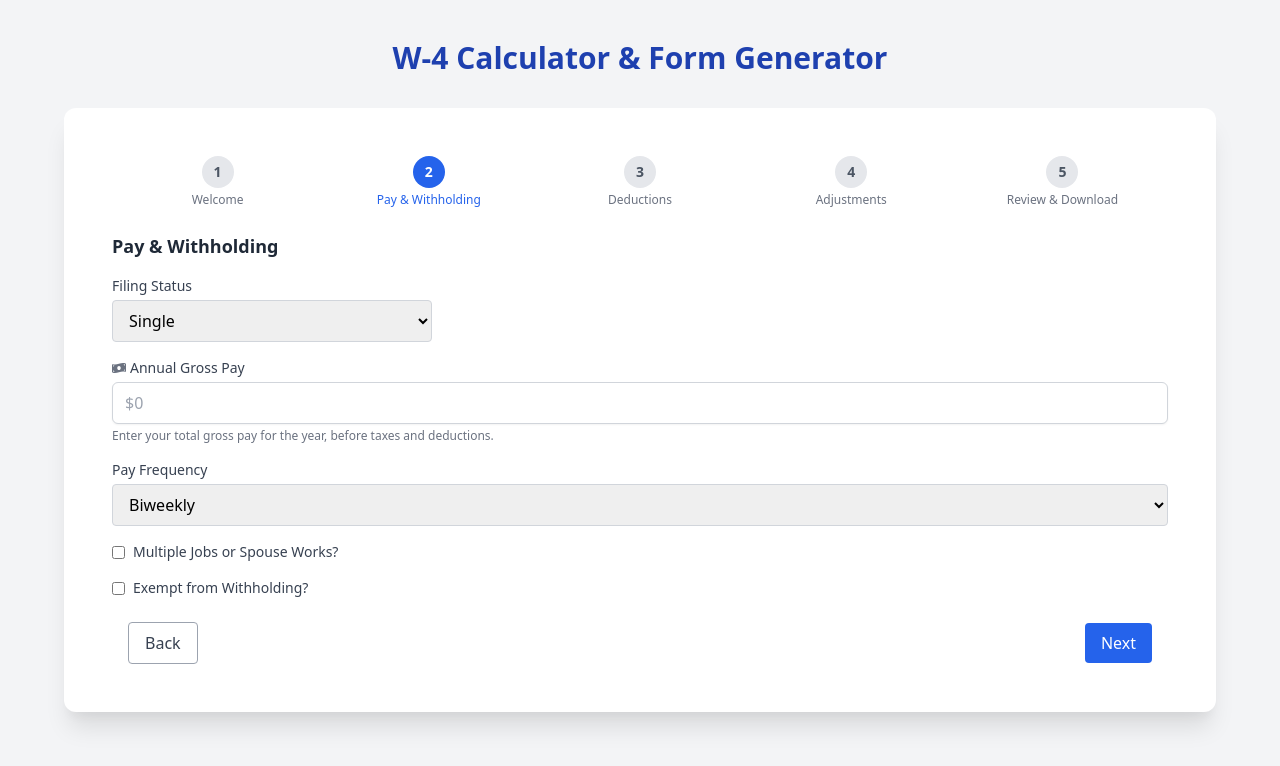
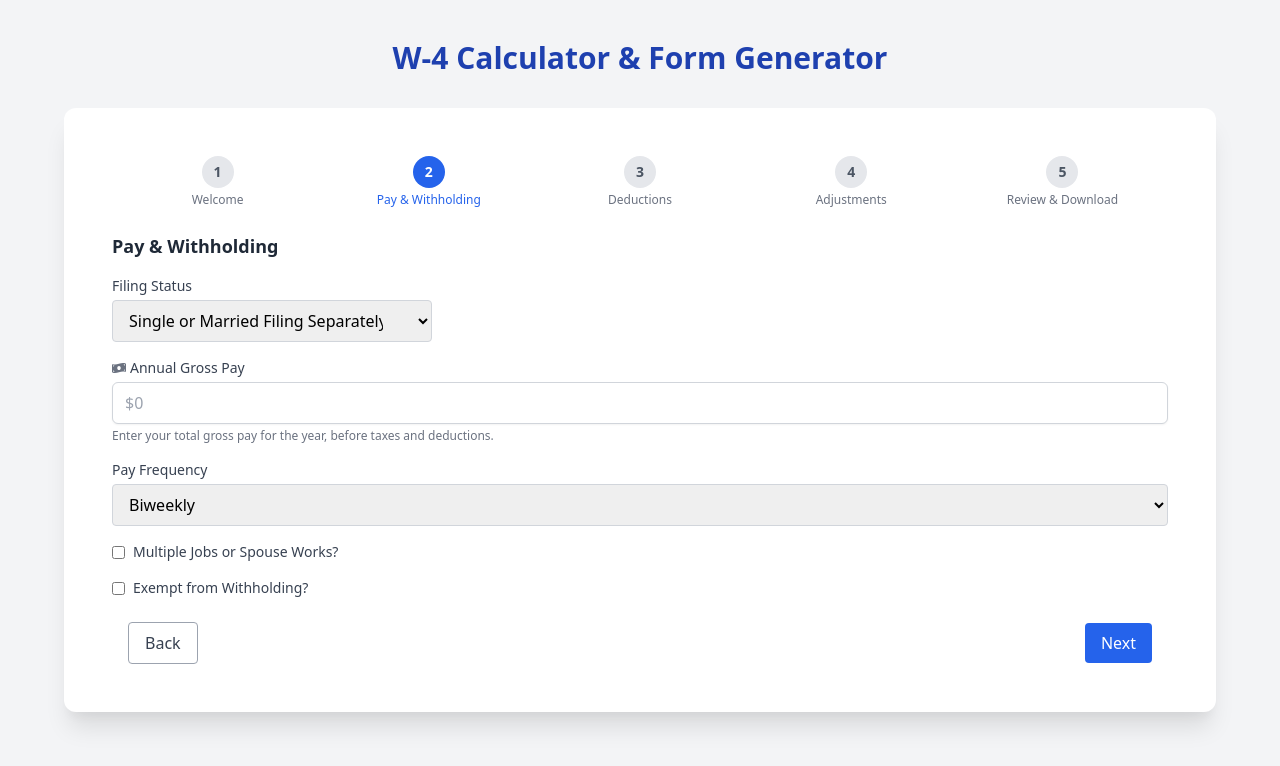
Before and after one commit to rsathyam/w4-calculator, a React (Create React App) app in the folder client/: page / in a window 1280 px wide. Both pictures are taken after a click on the button "Next". Shown: the top 766 px of the page. Built offline with nearby package versions, Linux system fonts and the light colour scheme.

Commit message:
Update filing status option label

```diff
--- a/client/src/components/StepIncomeDetails.jsx
+++ b/client/src/components/StepIncomeDetails.jsx
@@ -28,7 +28,7 @@ export default function StepIncomeDetails({ form, setForm }) {
           onChange={(e) => setForm({ ...form, filingStatus: e.target.value })}
           className="mt-1 block w-full sm:max-w-xs rounded border border-gray-300 px-3 py-2 pr-8"
         >
-          <option value="single">Single</option>
+          <option value="single">Single or Married Filing Separately</option>
           <option value="married">Married Filing Jointly</option>
           <option value="head">Head of Household</option>
         </select>
```
